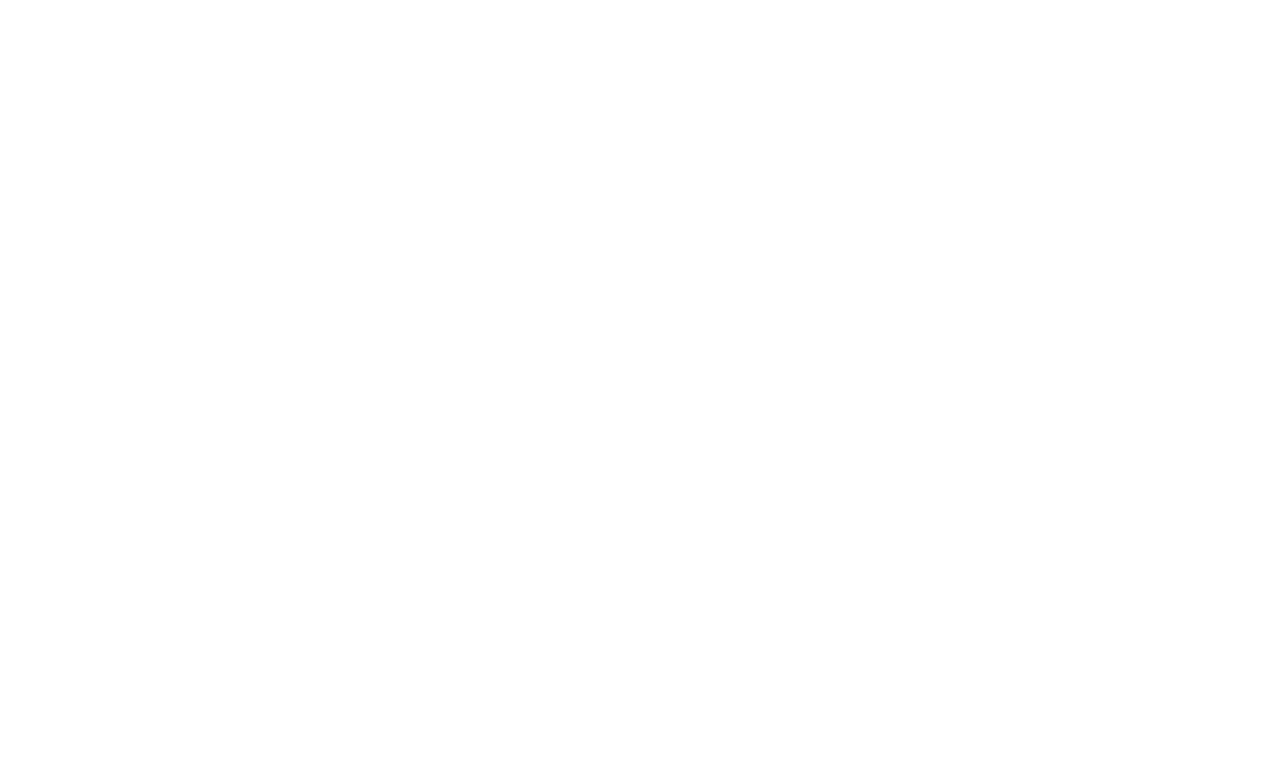
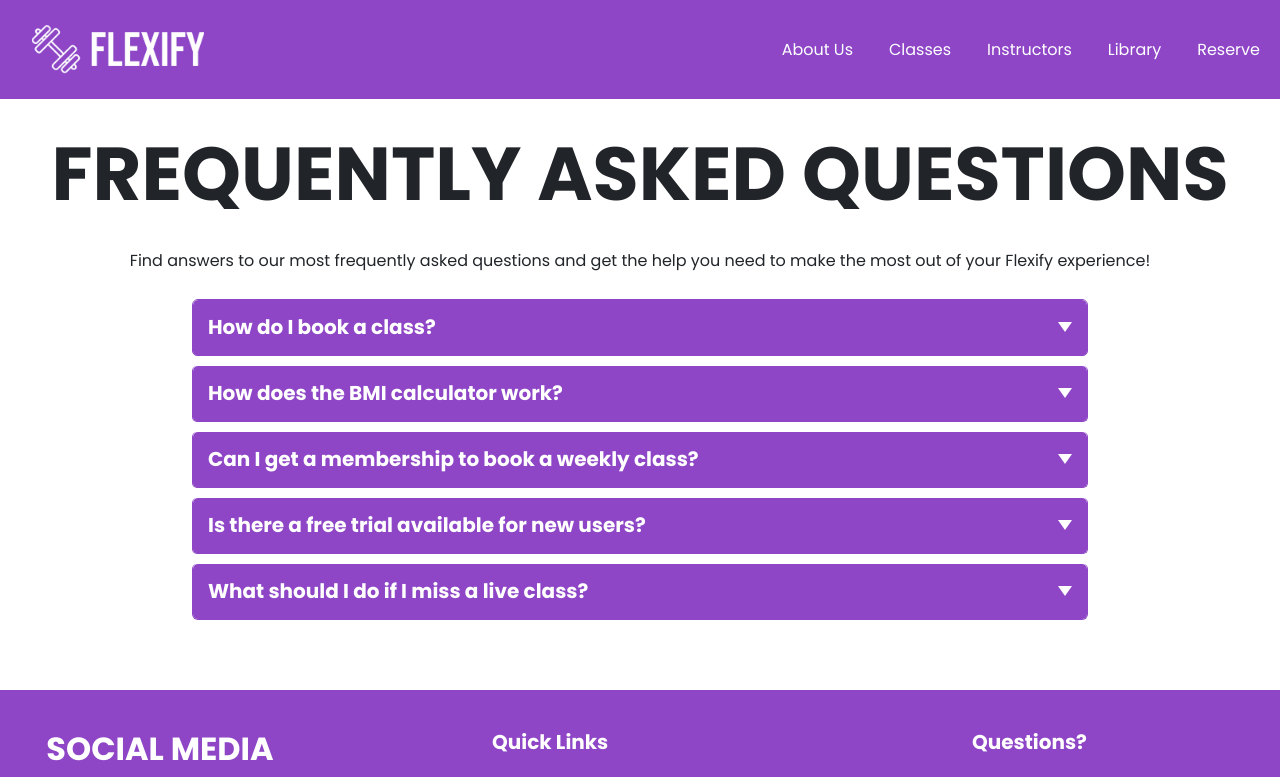
Before and after one commit to nahiyani/flexify-v2, a React (Create React App) app: page /faq in a window 1280 px wide. Before the commit this address had no page. Shown: the top 777 px of the page. Built offline with nearby package versions, Linux system fonts and the light colour scheme.

Commit message:
completed fa

```diff
--- a/src/App.js
+++ b/src/App.js
@@ -6,6 +6,7 @@
 import Instructors from './pages/Instructors';
 import Library from './pages/Library';
 import Reserve from './pages/Reserve';
+import FAQ from './pages/faq'
 
 function App() {
   return (
@@ -18,6 +19,7 @@
           <Route path='/instructors' element={<Instructors />} />
           <Route path='/library' element={<Library />} />
           <Route path='/reserve' element={<Reserve />} />
+          <Route path='/faq' element={<FAQ />} />
         </Routes>
       </BrowserRouter>
     </div>
--- a/src/components/Footer.js
+++ b/src/components/Footer.js
@@ -69,7 +69,7 @@
                   <li><Nav.Link as={Link} to="/library" className="nav-link-custom">Library</Nav.Link></li>
                   <li><Nav.Link as={Link} to="/reserve" className="nav-link-custom">Reserve</Nav.Link></li>
                   <li><Nav.Link as={Link} to="/" className="nav-link-custom">Careers</Nav.Link></li>
-                  <li><Nav.Link as={Link} to="/faq" className="nav-link-custom">FAQ</Nav.Link></li>
+                  <li><Link to="/faq" className="nav-link-custom">FAQ</Link></li>
                   <li><Nav.Link as={Link} to="/" className="nav-link-custom">Privacy Policy</Nav.Link></li>
                 </ul>
               </Col>
--- a/src/pages/Reserve.js
+++ b/src/pages/Reserve.js
@@ -4,8 +4,6 @@
 import 'react-datepicker/dist/react-datepicker.css';
 import Header from '../components/Header';
 import Footer from '../components/Footer';
-import PhoneInput from 'react-phone-input-2';
-import 'react-phone-input-2/lib/style.css';
 import './Reserve.css';
 import { classNames } from '../data';
 import { Helmet } from 'react-helmet';
@@ -19,7 +17,7 @@
     }, [pathname]);
 
     return null;
-}
+  }
 
 const Reserve = () => {
   const location = useLocation();
@@ -98,8 +96,8 @@
         }
         break;
       case 'phoneNumber':
-        if (!/^\d{10}$/.test(value.replace(/\D/g, ''))) {
-          newErrors.phoneNumber = 'Please enter a valid phone number';
+        if (!/^\d{3}-\d{3}-\d{4}$/.test(value)) {
+          newErrors.phoneNumber = 'Please enter a valid phone number (XXX-XXX-XXXX)';
         } else {
           delete newErrors.phoneNumber;
         }
@@ -180,9 +178,14 @@
     }
   };
 
-  const handlePhoneNumberChange = (value) => {
-    setPhoneNumber(value);
-    validateField('phoneNumber', value);
+  const handlePhoneNumberChange = (event) => {
+    let { value } = event.target;
+    value = value.replace(/\D/g, '').substring(0, 10);
+    const formattedInput = value.replace(/(\d{3})(\d{1,3})?(\d{1,4})?/, (match, g1, g2, g3) =>
+      g2 ? (g3 ? `${g1}-${g2}-${g3}` : `${g1}-${g2}`) : g1
+    );
+    setPhoneNumber(formattedInput);
+    validateField('phoneNumber', formattedInput);
   };
 
   const handleCardNumberChange = (event) => {
@@ -359,20 +362,10 @@
             <Form.Control.Feedback type="invalid">{errors.email}</Form.Control.Feedback>
           </Form.Group>
           <Form.Group controlId="formPhoneNumber" className="form-group-spacing">
-  <Form.Label className="form-title required-field">Phone Number</Form.Label>
-  <PhoneInput
-    country={'ca'}
-    value={phoneNumber}
-    onChange={handlePhoneNumberChange}
-    inputStyle={{
-      width: '100%',
-      fontFamily: 'Poppins, sans-serif', // Custom font style
-      fontSize: '16px' // Optional: adjust the font size
-    }}
-    isInvalid={!!errors.phoneNumber}
-  />
-  <Form.Control.Feedback type="invalid">{errors.phoneNumber}</Form.Control.Feedback>
-</Form.Group>
+            <Form.Label className="form-title required-field">Phone Number</Form.Label>
+            <Form.Control type="tel" placeholder="123-456-7890" pattern="[0-9]{3}-[0-9]{3}-[0-9]{4}" required value={phoneNumber} onChange={handlePhoneNumberChange} isInvalid={!!errors.phoneNumber} />
+            <Form.Control.Feedback type="invalid">{errors.phoneNumber}</Form.Control.Feedback>
+          </Form.Group>
           {price && (
             <div className="text-center mb-3">
               <div className="text-center mb-3">
--- a/src/pages/faq.css
+++ b/src/pages/faq.css
@@ -0,0 +1,12 @@
+.spacer{
+    padding: 30px;
+}
+
+p{
+    text-align: center;
+    padding: 10px;
+}
+
+h3 {
+    font-size: 20px !important;
+}
--- a/src/pages/faq.js
+++ b/src/pages/faq.js
@@ -1,21 +1,96 @@
+import React, { useState, useEffect } from 'react';
+import Footer from '../components/Footer';
 import Header from '../components/Header';
-import Footer from '../components/Footer';
-import React from 'react';
-import 'bootstrap/dist/css/bootstrap.min.css';
-import './Home.css';
+import './faq.css';
 import { Helmet } from 'react-helmet';
+import { useLocation } from 'react-router-dom';
 
-const Home = () => {
+function ScrollToTop() {
+  const { pathname } = useLocation();
+
+  useEffect(() => {
+    window.scrollTo(0, 0);
+  }, [pathname]);
+
+  return null;
+}
+
+const AccordionItem = ({ title, content, isOpen, onClick }) => {
+  return (
+    <div className="accordion-item">
+      <div className="accordion-header" onClick={onClick}>
+        <h3>{title}</h3>
+      </div>
+      {isOpen && (
+        <div className="accordion-body">
+          {content}
+        </div>
+      )}
+    </div>
+  );
+};
+
+const FAQ = () => {
+  const [openIndex, setOpenIndex] = useState(null);
+
+  const handleItemClick = (index) => {
+    setOpenIndex(openIndex === index ? null : index);
+  };
+
+  const accordionItems = [
+    {
+      title: 'How do I book a class?',
+      content: 'Navigate to the "Classes" section, and browse through the available sessions. Once you find a class that fits your schedule, click the Reserve button. The class should be automatically loaded in the form. Follow the on-screen instructions to complete your reservation. Alternatively, click on the "Reserve" tab in the header, then follow the on-screen instructions to complete your reservation.'
+    },
+    {
+      title: 'How does the BMI calculator work?',
+      content: "The BMI (Body Mass Index) calculator works by taking your height and weight measurements to calculate a numerical value. This value is then compared to standard BMI categories to determine whether you are underweight, normal weight, overweight, or obese. Simply enter your height and weight into the calculator, and it will do the rest!"
+    },
+    {
+      title: 'Can I get a membership to book a weekly class?',
+      content: "We don't offer memberships yet, but we are committed to listening to customer feedback and implementing suggestions!"
+    },
+    {
+      title: 'Is there a free trial available for new users?',
+      content: 'This is a work in progress. This feature will be implemented at a future date.'
+    },
+    {
+      title: 'What should I do if I miss a live class?',
+      content: "Flexify will only refund 50% of the initial price paid for the class. However, please feel free to re-book the class!"
+    }
+  ];
+
   return (
     <div>
       <Helmet>
         <title>FAQ - Flexify</title>
         <meta name="description" content="This is a detailed description of the page." />
       </Helmet>
+      <ScrollToTop />
       <Header />
+      <div className="faq-container">
+        <div className="flexify-advantage">
+          <h2>FREQUENTLY ASKED QUESTIONS</h2>
+          <p>
+            Find answers to our most frequently asked questions and get the help you need to make the most out of your Flexify experience!
+          </p>
+          <div className="accordion">
+            {accordionItems.map((item, index) => (
+              <AccordionItem
+                key={index}
+                title={item.title}
+                content={item.content}
+                isOpen={openIndex === index}
+                onClick={() => handleItemClick(index)}
+              />
+            ))}
+          </div>
+        </div>
+        <div className="spacer"></div>
+      </div>
       <Footer />
     </div>
   );
 };
 
-export default Home;
+export default FAQ;
```
